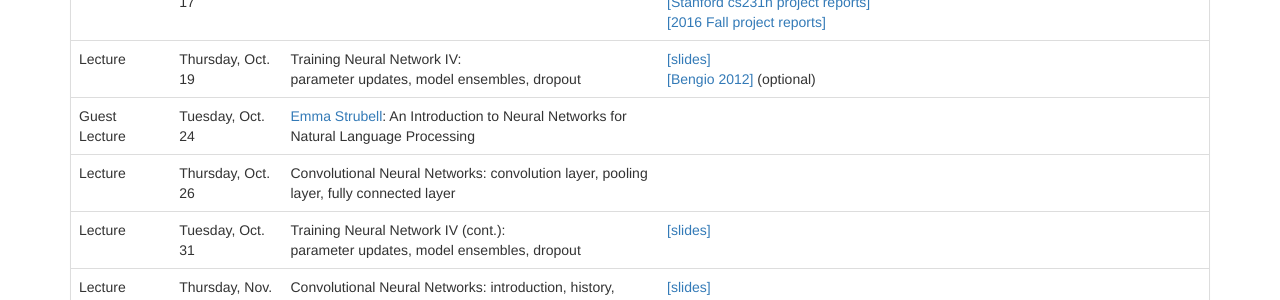
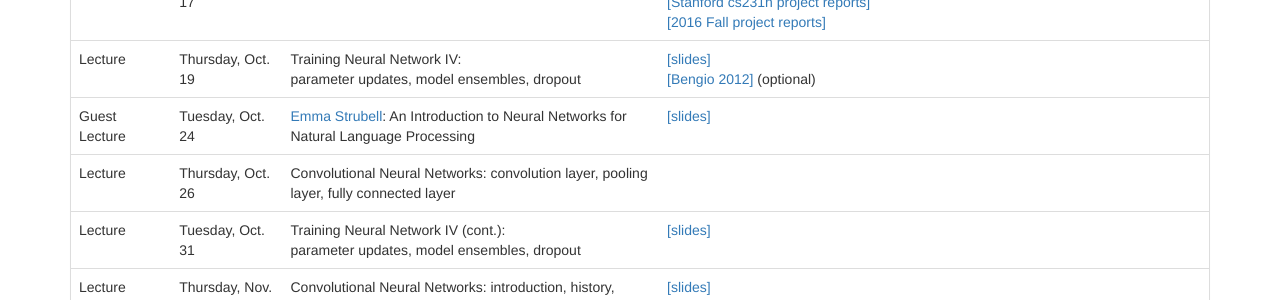
Before and after one commit to compsci682/compsci682.github.io, a Jekyll site: the page syllabus.html, which Jekyll copies as it is, in a window 1280 px wide and 900 px high, scrolled down 1031 px. Shown: the part 152-452 px from the top of the window. Built offline with Jekyll 4.4.1, drawn with Linux system fonts in a browser that asks for light colours.

Commit message:
syllabus update with Emma's slides

```diff
--- a/syllabus.html
+++ b/syllabus.html
@@ -254,6 +254,7 @@
         <a href="https://people.cs.umass.edu/~strubell/">Emma Strubell</a>: An Introduction to Neural Networks for Natural Language Processing<br>
     </td>
     <td>
+	<a href="https://drive.google.com/file/d/0B-0OtUj_Gj7nMmczZTRCaVFtS1k/view?usp=sharing">[slides]</a>
     </td>
   </tr>
   <tr>
```
